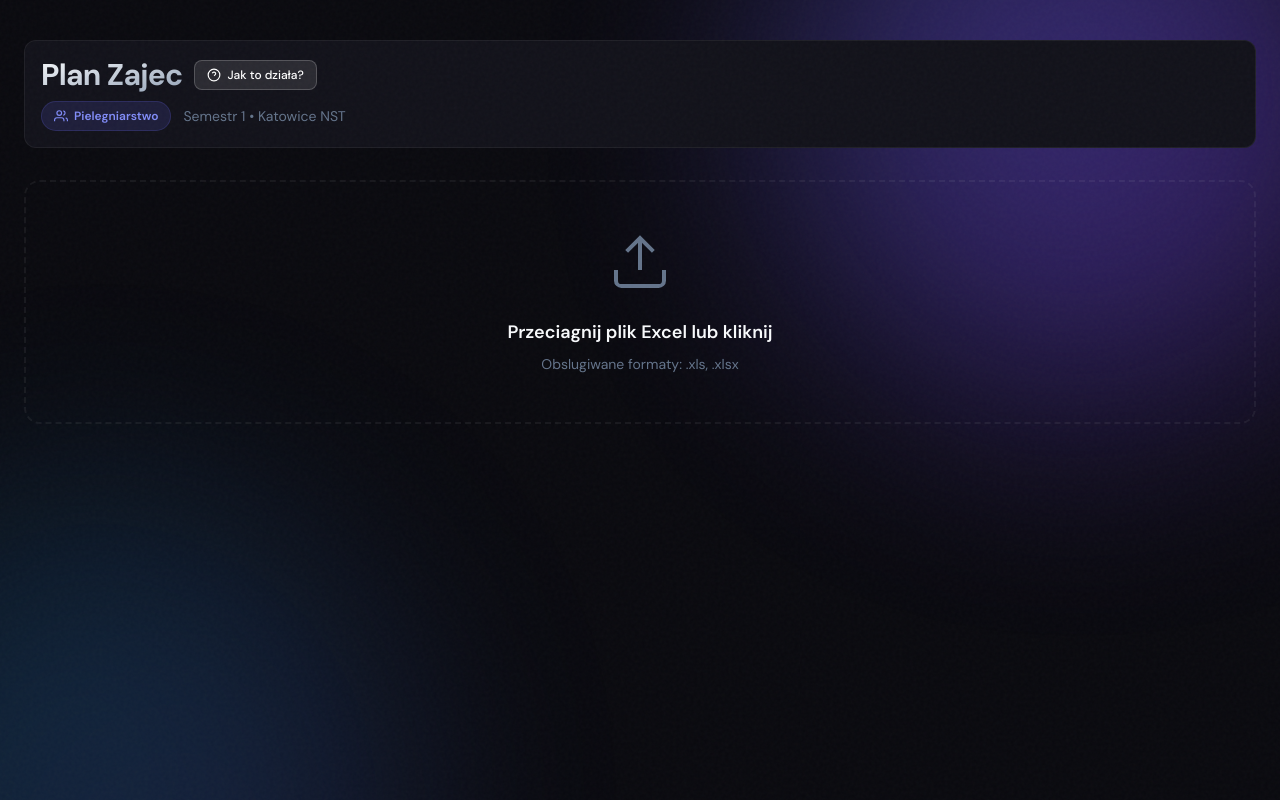
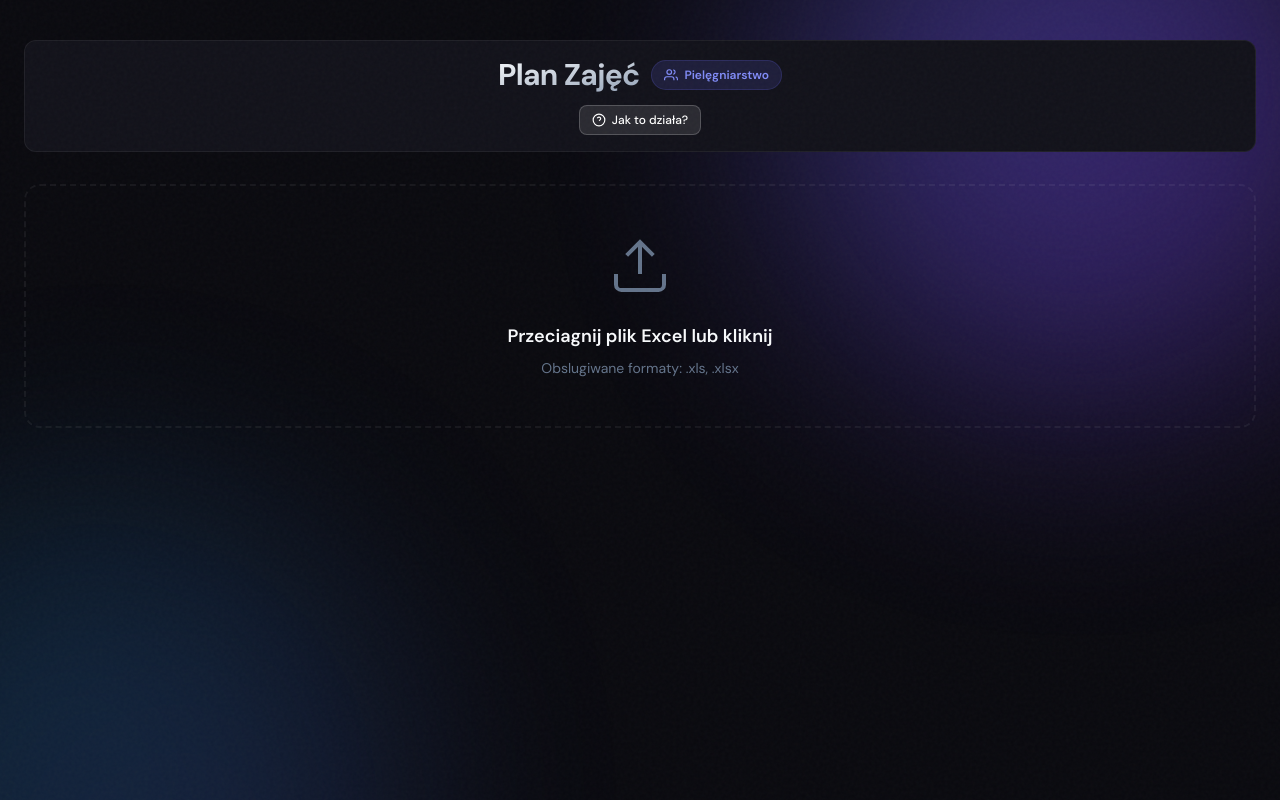
Before and after one commit to Bartoszkie/pielegniarstwo-lessons, a React (Vite) app: page / in a window 1280 px wide. Built offline with nearby package versions, Linux system fonts and the light colour scheme.

Commit message:
feat: add a small modifiactations to the header of the page

```diff
--- a/src/App.tsx
+++ b/src/App.tsx
@@ -21,6 +21,7 @@ export default function App() {
     isLoaded,
     isLoading,
     error,
+    lastUpdated,
     loadFile,
     toggleGroup,
     selectAllGroups,
@@ -73,6 +74,7 @@ export default function App() {
           onHowItWorks={handleOpenHowItWorks}
           mode={mode}
           onModeChange={setMode}
+          lastUpdated={lastUpdated}
         />
 
         {!isLoaded ? (
--- a/src/components/Header.tsx
+++ b/src/components/Header.tsx
@@ -16,6 +16,7 @@ interface HeaderProps {
   onHowItWorks?: () => void;
   mode?: ScheduleMode;
   onModeChange?: (mode: ScheduleMode) => void;
+  lastUpdated?: string | null;
 }
 
 export function Header({
@@ -30,6 +31,7 @@ export function Header({
   onHowItWorks,
   mode,
   onModeChange,
+  lastUpdated,
 }: HeaderProps) {
   const [isViewControlsExpanded, setIsViewControlsExpanded] = useState(() => {
     try {
@@ -54,12 +56,22 @@ export function Header({
   return (
     <header className="mb-4 sm:mb-8 space-y-3 sm:space-y-4">
       {/* Section 1: Navbar */}
-      <div className="bg-bg-secondary border border-border rounded-xl p-4">
-        <div className="text-center sm:text-left">
-          <div className="flex items-center justify-center sm:justify-start gap-3 mb-2">
+      <div className="bg-bg-secondary border border-border rounded-xl p-4 mb-2">
+        <div className="flex flex-col items-center text-center">
+          <div className="flex items-center gap-3 mb-3">
             <h1 className="text-2xl sm:text-3xl font-bold tracking-tight bg-gradient-to-br from-text-primary to-text-secondary bg-clip-text text-transparent">
-              Plan Zajec
+              Plan Zajęć
             </h1>
+            <span className="inline-flex items-center gap-1.5 px-3 py-1.5 bg-accent-glow border border-[rgba(99,102,241,0.2)] rounded-full text-xs font-semibold text-accent-secondary">
+              <svg width="14" height="14" viewBox="0 0 24 24" fill="none" stroke="currentColor" strokeWidth="2">
+                <path d="M17 21v-2a4 4 0 0 0-4-4H5a4 4 0 0 0-4 4v2" />
+                <circle cx="9" cy="7" r="4" />
+                <path d="M23 21v-2a4 4 0 0 0-3-3.87" />
+                <path d="M16 3.13a4 4 0 0 1 0 7.75" />
+              </svg>
+              Pielęgniarstwo
+            </span>
+          </div>
           {onHowItWorks && (
             <button
               onClick={onHowItWorks}
@@ -74,31 +86,29 @@ export function Header({
             </button>
           )}
         </div>
-          <div className="flex items-center justify-center sm:justify-start gap-2 sm:gap-3 text-text-muted text-xs sm:text-sm flex-wrap mb-3 sm:mb-0">
-            <span className="inline-flex items-center gap-1.5 px-3 py-1.5 bg-accent-glow border border-[rgba(99,102,241,0.2)] rounded-full text-xs font-semibold text-accent-secondary">
-              <svg width="14" height="14" viewBox="0 0 24 24" fill="none" stroke="currentColor" strokeWidth="2">
-                <path d="M17 21v-2a4 4 0 0 0-4-4H5a4 4 0 0 0-4 4v2" />
-                <circle cx="9" cy="7" r="4" />
-                <path d="M23 21v-2a4 4 0 0 0-3-3.87" />
-                <path d="M16 3.13a4 4 0 0 1 0 7.75" />
-              </svg>
-              Pielegniarstwo
-            </span>
-            <span>Semestr 1 • Katowice NST</span>
-          </div>
-        </div>
         {isDataLoaded && mode && onModeChange && (
           <div className="mt-3">
             <ModeSwitch currentMode={mode} onModeChange={onModeChange} />
           </div>
         )}
         {isDataLoaded && onClearData && (
+          <div className="mt-4 sm:mt-5">
             <button
               onClick={onClearData}
-            className="btn-press w-full mt-3 sm:mt-4 px-4 py-2.5 text-sm font-medium text-white bg-gradient-to-r from-emerald-600 to-emerald-500 border border-emerald-500/50 rounded-xl transition-all hover:from-emerald-500 hover:to-emerald-400 hover:shadow-lg hover:shadow-emerald-500/25"
+              className="btn-press w-full px-4 py-2.5 text-sm font-medium text-white bg-gradient-to-r from-emerald-600 to-emerald-500 border border-emerald-500/50 rounded-xl transition-all hover:from-emerald-500 hover:to-emerald-400 hover:shadow-lg hover:shadow-emerald-500/25"
             >
               Prześlij nowy plan zajęć
             </button>
+            {lastUpdated && (
+              <p className="mt-3 text-center text-text-muted text-xs flex items-center justify-center gap-1.5">
+                <svg width="12" height="12" viewBox="0 0 24 24" fill="none" stroke="currentColor" strokeWidth="2">
+                  <circle cx="12" cy="12" r="10" />
+                  <polyline points="12 6 12 12 16 14" />
+                </svg>
+                Ostatni raz załadowano: {new Date(lastUpdated).toLocaleDateString('pl-PL')}, {new Date(lastUpdated).toLocaleTimeString('pl-PL', { hour: '2-digit', minute: '2-digit' })}
+              </p>
+            )}
+          </div>
         )}
       </div>
 
--- a/src/hooks/useSchedule.ts
+++ b/src/hooks/useSchedule.ts
@@ -10,6 +10,7 @@ interface UseScheduleReturn {
   isLoaded: boolean;
   isLoading: boolean;
   error: string | null;
+  lastUpdated: string | null;
   loadFile: (file: File) => Promise<void>;
   toggleGroup: (group: GroupId) => void;
   selectAllGroups: () => void;
@@ -31,7 +32,8 @@ const STORAGE_KEYS = {
   SELECTED: 'schedule-selected',
   MODE: 'schedule-mode',
   TEACHERS: 'schedule-teachers',
-  SELECTED_TEACHERS: 'schedule-selected-teachers'
+  SELECTED_TEACHERS: 'schedule-selected-teachers',
+  LAST_UPDATED: 'schedule-last-updated'
 };
 
 function loadFromStorage<T>(key: string, defaultValue: T): T {
@@ -85,6 +87,9 @@ export function useSchedule(): UseScheduleReturn {
   );
   const [selectedTeachers, setSelectedTeachers] = useState<Set<string>>(() =>
     new Set(loadFromStorage<string[]>(STORAGE_KEYS.SELECTED_TEACHERS, []))
+  );
+  const [lastUpdated, setLastUpdated] = useState<string | null>(() =>
+    loadFromStorage<string | null>(STORAGE_KEYS.LAST_UPDATED, null)
   );
 
   const isLoaded = rawScheduleData.length > 0;
@@ -146,11 +151,14 @@ export function useSchedule(): UseScheduleReturn {
       setSelectedTeachers(new Set());
 
       // Persist to localStorage
+      const timestamp = new Date().toISOString();
+      setLastUpdated(timestamp);
       saveToStorage(STORAGE_KEYS.DATA, result.data);
       saveToStorage(STORAGE_KEYS.GROUPS, result.groups);
       saveToStorage(STORAGE_KEYS.TEACHERS, result.teachers);
       saveToStorage(STORAGE_KEYS.SELECTED, []);
       saveToStorage(STORAGE_KEYS.SELECTED_TEACHERS, []);
+      saveToStorage(STORAGE_KEYS.LAST_UPDATED, timestamp);
 
       if (result.errors.length > 0) {
         console.warn('Parser warnings:', result.errors);
@@ -225,6 +233,7 @@ export function useSchedule(): UseScheduleReturn {
     setSelectedTeachers(new Set());
     setModeState('student');
     setError(null);
+    setLastUpdated(null);
     clearStorage();
   }, []);
 
@@ -236,6 +245,7 @@ export function useSchedule(): UseScheduleReturn {
     isLoaded,
     isLoading,
     error,
+    lastUpdated,
     loadFile,
     toggleGroup,
     selectAllGroups,
```
Lines whose indentation alone changed are shown as unchanged.
